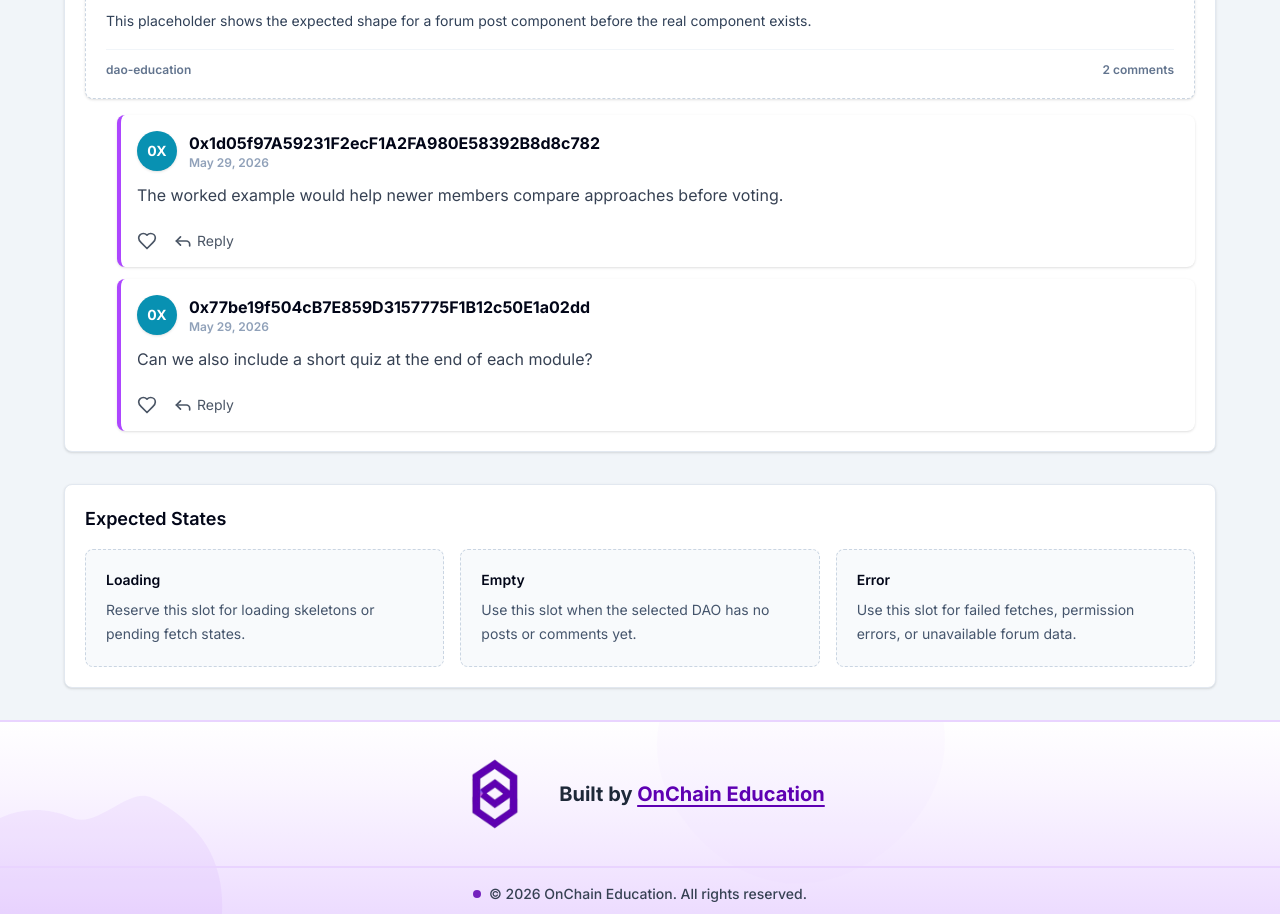
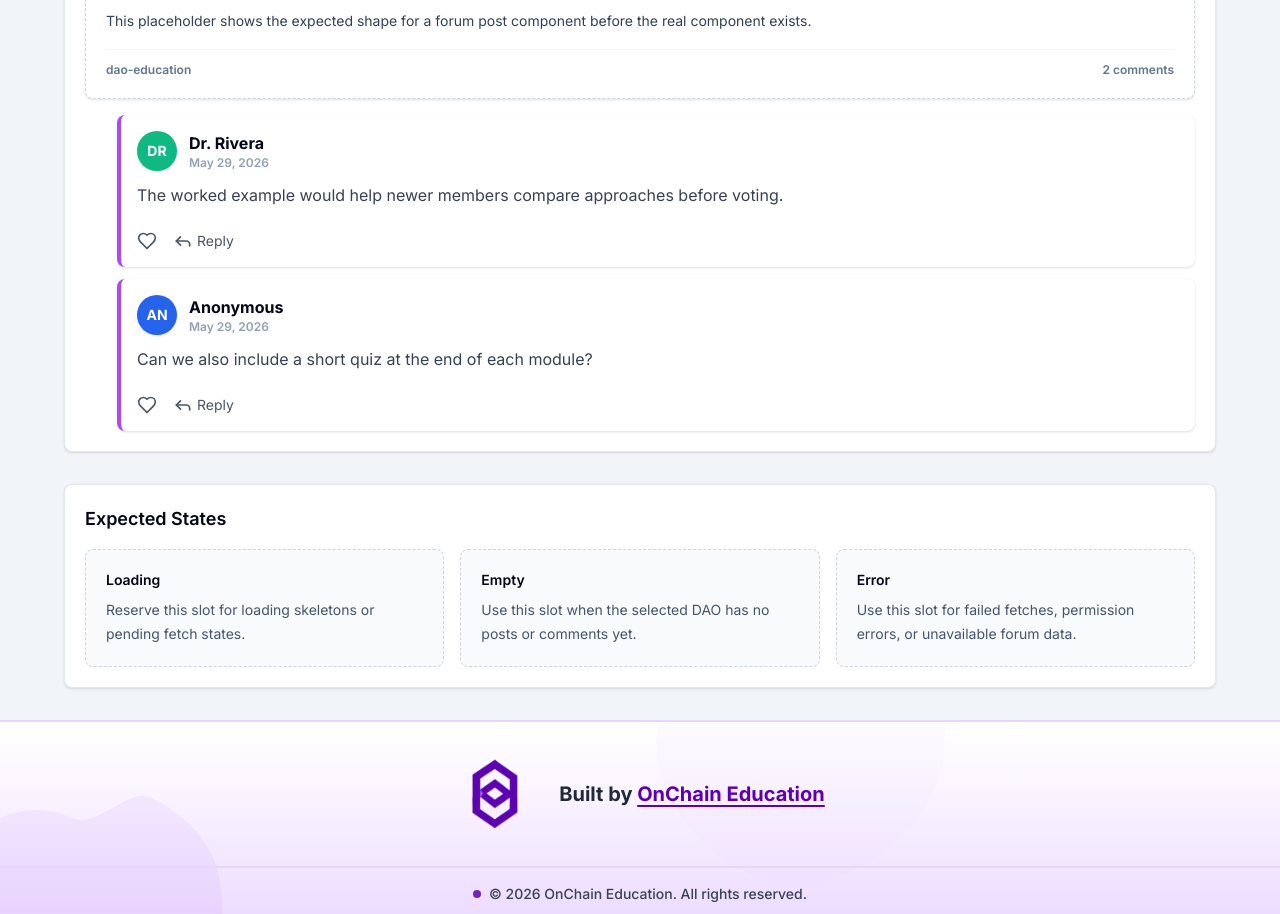
Before and after one commit to UoaWDCC/oce, a Next.js app: page /dev/chat-forum in a window 1280 px wide. Shown: the part 1020-1934 px from the top of the page. Built offline with nearby package versions, Linux system fonts and the light colour scheme; a web font is replaced by a local one.

Commit message:
fix: use display names for comment authors in preview page

```diff
--- a/src/app/dev/chat-forum/ChatForumPreviewClient.tsx
+++ b/src/app/dev/chat-forum/ChatForumPreviewClient.tsx
@@ -251,10 +251,12 @@ export default function ChatForumPreviewClient() {
             commentCount={firstPostComments.length}
           />
           <div className="grid gap-3 pl-4 md:pl-8">
-            {firstPostComments.map((comment) => (
+            {firstPostComments.map((comment) => {
+              const author = getPreviewAuthor(comment.authorId);
+              return (
                 <CommentCard
                   key={comment.id}
-                username={comment.authorId}
+                  username={author.displayName}
                   timestamp={formatDate(comment.createdAt)}
                   body={comment.body}
                   likeCount={0}
@@ -262,7 +264,8 @@ export default function ChatForumPreviewClient() {
                   onLike={() => console.log(`Liked comment ${comment.id}`)}
                   onReply={() => console.log(`Reply to comment ${comment.id}`)}
                 />
-            ))}
+              );
+            })}
           </div>
         </section>
 
```
Lines whose indentation alone changed are shown as unchanged.
